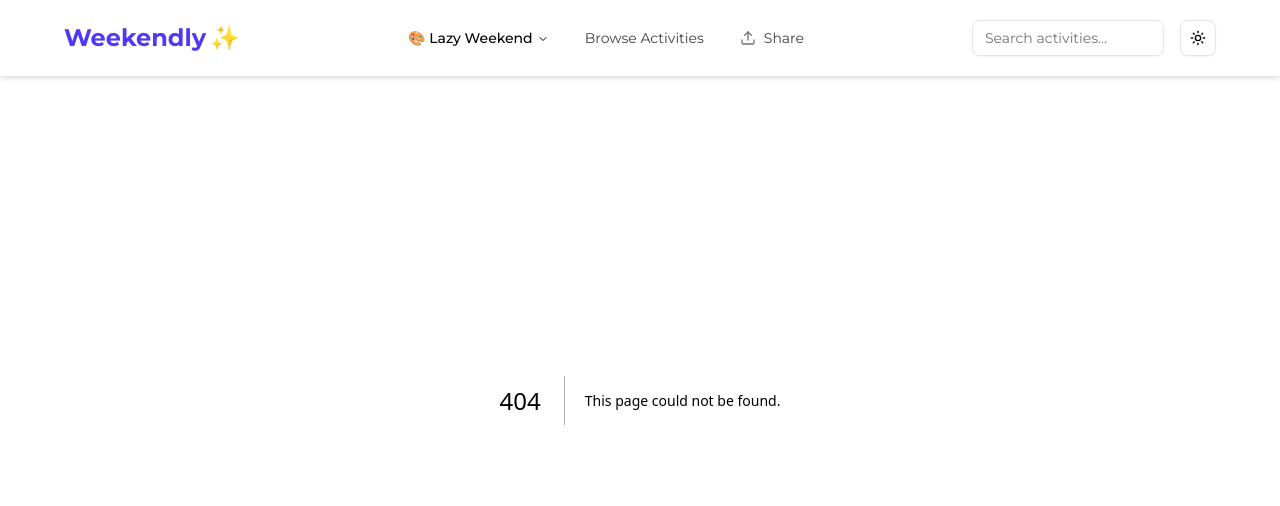
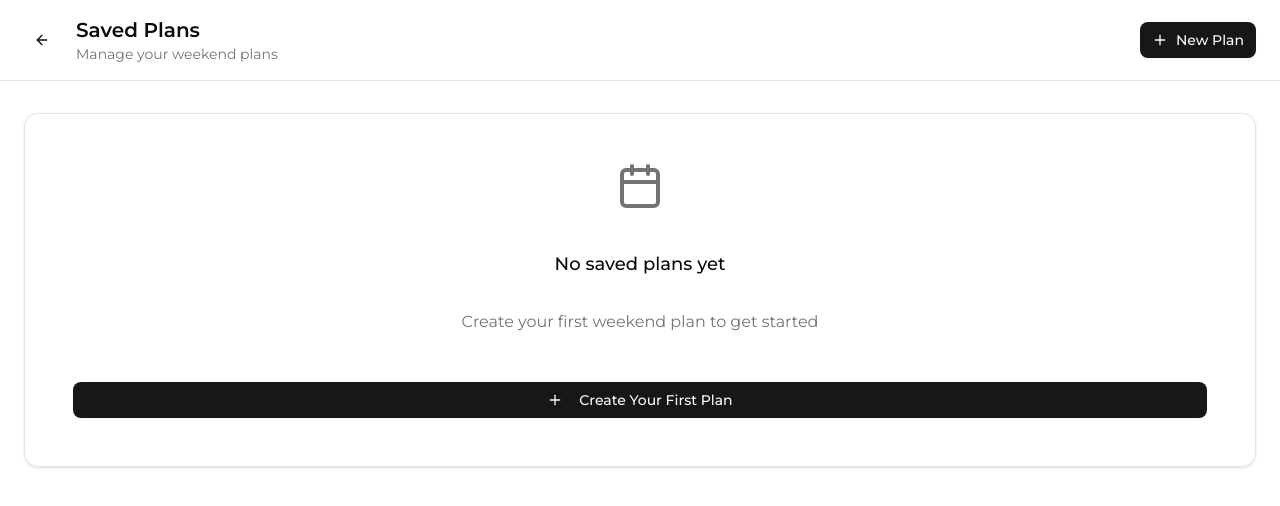
Before and after one commit to axnand/planner, a Next.js app: page /saved in a window 1280 px wide. Before the commit this address had no page. Shown: the top 506 px of the page. Built offline with nearby package versions, Linux system fonts and the light colour scheme.

Commit message:
added toast messages

```diff
--- a/package.json
+++ b/package.json
@@ -22,6 +22,7 @@
     "next-themes": "^0.4.6",
     "react": "19.1.0",
     "react-dom": "19.1.0",
+    "recharts": "^3.2.0",
     "sonner": "^2.0.7",
     "tailwind-merge": "^3.3.1"
   },
--- a/src/app/layout.js
+++ b/src/app/layout.js
@@ -1,9 +1,9 @@
-// src/app/layout.js
+
 import { Montserrat } from "next/font/google";
 import "./globals.css";
-import Providers from "@/components/Providers";
 import { ThemeProvider } from "@/components/ThemeProvider";
 import Navbar from "@/components/Navbar";
+import LayoutWrapper from "@/components/ui/LayoutWrapper";
 
 const montserrat = Montserrat({ subsets: ["latin"] });
 
@@ -13,6 +13,7 @@ export const metadata = {
 };
 
 export default function RootLayout({ children }) {
+  // 👇 hook must be used inside a client component
   return (
     <html lang="en" suppressHydrationWarning>
       <body className={montserrat.className}>
@@ -22,8 +23,7 @@ export default function RootLayout({ children }) {
           enableSystem
           disableTransitionOnChange
         >
-            <Navbar/>
-          {children}
+          <LayoutWrapper>{children}</LayoutWrapper>
         </ThemeProvider>
       </body>
     </html>
--- /dev/null
+++ b/src/app/saved/page.jsx
@@ -0,0 +1,24 @@
+'use client';
+
+import { useState } from 'react';
+import { useRouter } from 'next/navigation';
+import SavedPlansManager from '@/components/SavedPlansManager';
+
+export default function SavedPlansPage() {
+  const router = useRouter();
+  const [editingPlan, setEditingPlan] = useState(null);
+
+  return (
+    <SavedPlansManager
+      onBack={() => router.back()} // go back to home
+      onEditPlan={(plan) => {
+        setEditingPlan(plan);
+        router.push('/weekend-planner'); // jump into planner with selected plan
+      }}
+      onCreateNew={() => {
+        setEditingPlan(null);
+        router.push('/weekend-planner'); // new planner
+      }}
+    />
+  );
+}
--- a/src/components/HeroSection.jsx
+++ b/src/components/HeroSection.jsx
@@ -1,19 +1,17 @@
 'use client'
 import React, {useState} from 'react';
 import { useTheme } from 'next-themes';
-import { Calendar, Calendar1, CloudLightningIcon, Moon, MoonStar, Sun } from 'lucide-react';
+import { Book, BookOpen, Calendar, Calendar1, CloudLightningIcon, Moon, MoonStar, Sun } from 'lucide-react';
 import ThemeSwitcher from './ThemeSwitcher';
 
 import Link from 'next/link';
 import WeekendPlanner from './WeekendPlanner';
+import { Button } from './ui/button';
+import SavedPlansManager from './SavedPlansManager';
 
 const HeroSection = () => {
   const { theme, setTheme } = useTheme();
-  const [showPlanner, setShowPlanner] = useState(false);
 
-  if (showPlanner) {
-    return <WeekendPlanner onBack={() => setShowPlanner(false)} />;
-  }
 
   const scrollToSection = (sectionId) => {
     const element = document.getElementById(sectionId);
@@ -51,19 +49,22 @@ const HeroSection = () => {
             </h2>
 
             {/* CTA Buttons */}
-            <div className="flex flex-col sm:flex-row gap-4 justify-center lg:justify-start">
+            <div className="flex flex-col sm:flex-row gap-6 justify-center lg:justify-start lg:items-center">
               <button
-                className="px-8 py-4 bg-indigo-600 flex items-center gap-2 cursor-pointer text-white font-semibold rounded-full hover:bg-indigo-700 transition-all duration-200 shadow-md"
+                className="px-8 py-3 text-[15px] bg-indigo-600 flex items-center gap-2 cursor-pointer text-white font-medium rounded-lg hover:bg-indigo-700 transition-all duration-200 shadow-md"
               >
                 <Calendar1 className='h-5 w-5'/>
                 <Link href="/weekend-planner">Start Planning</Link>
               </button>
-              <button
-                onClick={() => scrollToSection('features')}
-                className="px-8 py-4 font-semibold rounded-full cursor-pointer border transition-all duration-200 border-zinc-300 text-zinc-700 hover:bg-zinc-100 dark:border-zinc-700 dark:text-zinc-300 dark:hover:bg-zinc-800"
+              <Button
+                variant="outline"
+                className={`px-8 py-6 cursor-pointer`}
+
               >
-                See How It Works
-              </button>
+                <Book className="h-4 w-4" />
+                <Link href="/saved">Saved Plans</Link>
+
+              </Button>
             </div>
 
             {/* Features Preview */}
--- a/src/components/SavedPlansManager.jsx
+++ b/src/components/SavedPlansManager.jsx
@@ -7,7 +7,7 @@ import { Dialog, DialogContent, DialogDescription, DialogHeader, DialogTitle, Di
 import { Input } from "@/components/ui/input";
 import { Label } from "@/components/ui/label";
 import { Textarea } from "@/components/ui/textarea";
-import PlanVisualization from "@/components/PlanVisualization";
+import PlanVisualization from "@/components/PlanVisualisation";
 import { cn } from "@/lib/utils";
 
 const SavedPlansManager = ({ onBack, onEditPlan, onCreateNew }) => {
--- a/src/components/ThemeSelector.jsx
+++ b/src/components/ThemeSelector.jsx
@@ -1,6 +1,13 @@
+"use client";
+
 import { Sparkles, Mountain, Users } from "lucide-react";
 import { Button } from "@/components/ui/button";
-import { Card } from "@/components/ui/card";
+import {
+  DropdownMenu,
+  DropdownMenuContent,
+  DropdownMenuItem,
+  DropdownMenuTrigger,
+} from "@/components/ui/dropdown-menu";
 import { cn } from "@/lib/utils";
 
 const ThemeSelector = ({ currentTheme, onThemeChange }) => {
@@ -10,48 +17,58 @@ const ThemeSelector = ({ currentTheme, onThemeChange }) => {
       name: "Lazy",
       icon: Sparkles,
       description: "Cozy & relaxed",
-      variant: "lazy",
     },
     {
       id: "adventurous",
       name: "Adventurous",
       icon: Mountain,
       description: "Active & exploring",
-      variant: "adventurous",
     },
     {
       id: "family",
       name: "Family",
       icon: Users,
       description: "Together time",
-      variant: "family",
     },
   ];
 
+  const activeTheme = themes.find((t) => t.id === currentTheme);
+
   return (
-    <div className="flex items-center gap-2">
-      <span className="text-sm font-medium text-muted-foreground">Theme:</span>
+    <DropdownMenu>
+      <DropdownMenuTrigger asChild>
+        <Button variant="outline" className="gap-2">
+          {activeTheme ? (
+            <>
+              <activeTheme.icon className="h-4 w-4" />
+              {activeTheme.name}
+            </>
+          ) : (
+            "Theme"
+          )}
+        </Button>
+      </DropdownMenuTrigger>
+      <DropdownMenuContent>
         {themes.map((theme) => {
           const Icon = theme.icon;
           const isActive = currentTheme === theme.id;
 
           return (
-          <Button
+            <DropdownMenuItem
               key={theme.id}
-            variant={isActive ? theme.variant : "outline"}
-            size="sm"
               onClick={() => onThemeChange(theme.id)}
               className={cn(
-              "gap-2 transition-all duration-200",
-              isActive && "shadow-md"
+                "flex items-center gap-2 cursor-pointer",
+                isActive && "font-semibold text-indigo-600"
               )}
             >
-            <Icon className="h-3 w-3" />
-            <span className="hidden sm:inline">{theme.name}</span>
-          </Button>
+              <Icon className="h-4 w-4" />
+              {theme.name}
+            </DropdownMenuItem>
           );
         })}
-    </div>
+      </DropdownMenuContent>
+    </DropdownMenu>
   );
 };
 
--- a/src/components/WeekendPlanner.jsx
+++ b/src/components/WeekendPlanner.jsx
@@ -86,7 +86,7 @@ const WeekendPlanner = ({ onBack, editingPlan }) => {
           <div className="flex items-center gap-4">
              <Button variant="ghost" size="icon" onClick={() => router.back()}>
                 <ArrowLeft className="h-4 w-4" />
-            </Button>
+                </Button>
             <div>
               <h1 className="text-xl font-semibold text-foreground">
                 {editingPlan ? `Editing: ${editingPlan.name}` : "Weekend Planner"}
--- /dev/null
+++ b/src/components/ui/LayoutWrapper.jsx
@@ -0,0 +1,13 @@
+"use client";
+import { usePathname } from "next/navigation";
+import Navbar from "@/components/Navbar";
+export default function LayoutWrapper({ children }) {
+  const pathname = usePathname();
+
+  return (
+    <>
+      {pathname !== "/saved" && pathname !== "/weekend-planner"  && <Navbar />}
+      {children}
+    </>
+  );
+}
--- /dev/null
+++ b/src/components/ui/sonner.jsx
@@ -0,0 +1,29 @@
+"use client";
+
+import { useTheme } from "next-themes";
+import { Toaster as Sonner, toast } from "sonner";
+
+const Toaster = (props) => {
+  const { theme = "system" } = useTheme();
+
+  return (
+    <Sonner
+      theme={theme}
+      className="toaster group"
+      toastOptions={{
+        classNames: {
+          toast:
+            "group toast group-[.toaster]:bg-background group-[.toaster]:text-foreground group-[.toaster]:border-border group-[.toaster]:shadow-lg",
+          description: "group-[.toast]:text-muted-foreground",
+          actionButton:
+            "group-[.toast]:bg-primary group-[.toast]:text-primary-foreground",
+          cancelButton:
+            "group-[.toast]:bg-muted group-[.toast]:text-muted-foreground",
+        },
+      }}
+      {...props}
+    />
+  );
+};
+
+export { Toaster, toast };
```
Also changed, not shown: 1 other file (tests, documents, lock files or other folders). Lines whose indentation alone changed are shown as unchanged.
